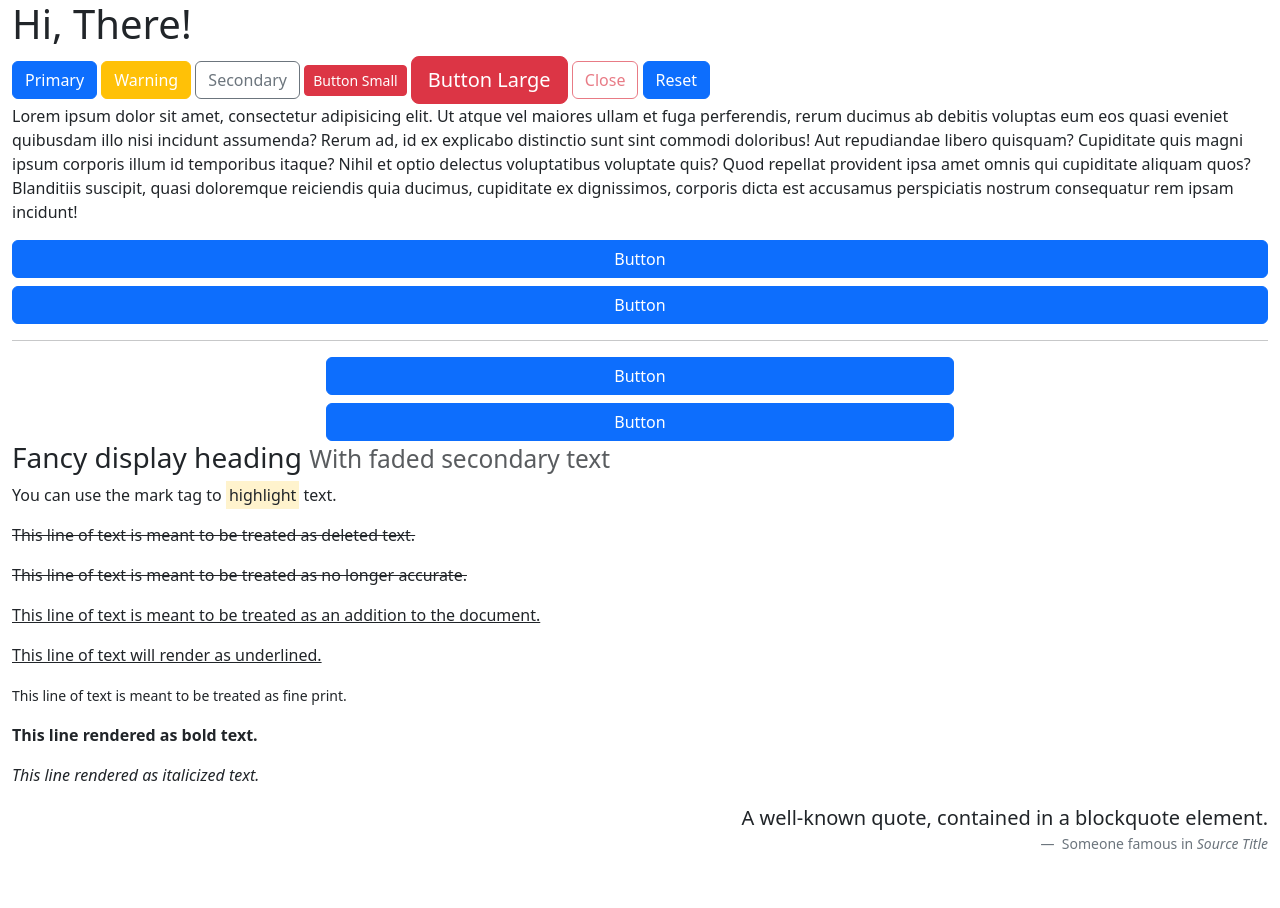
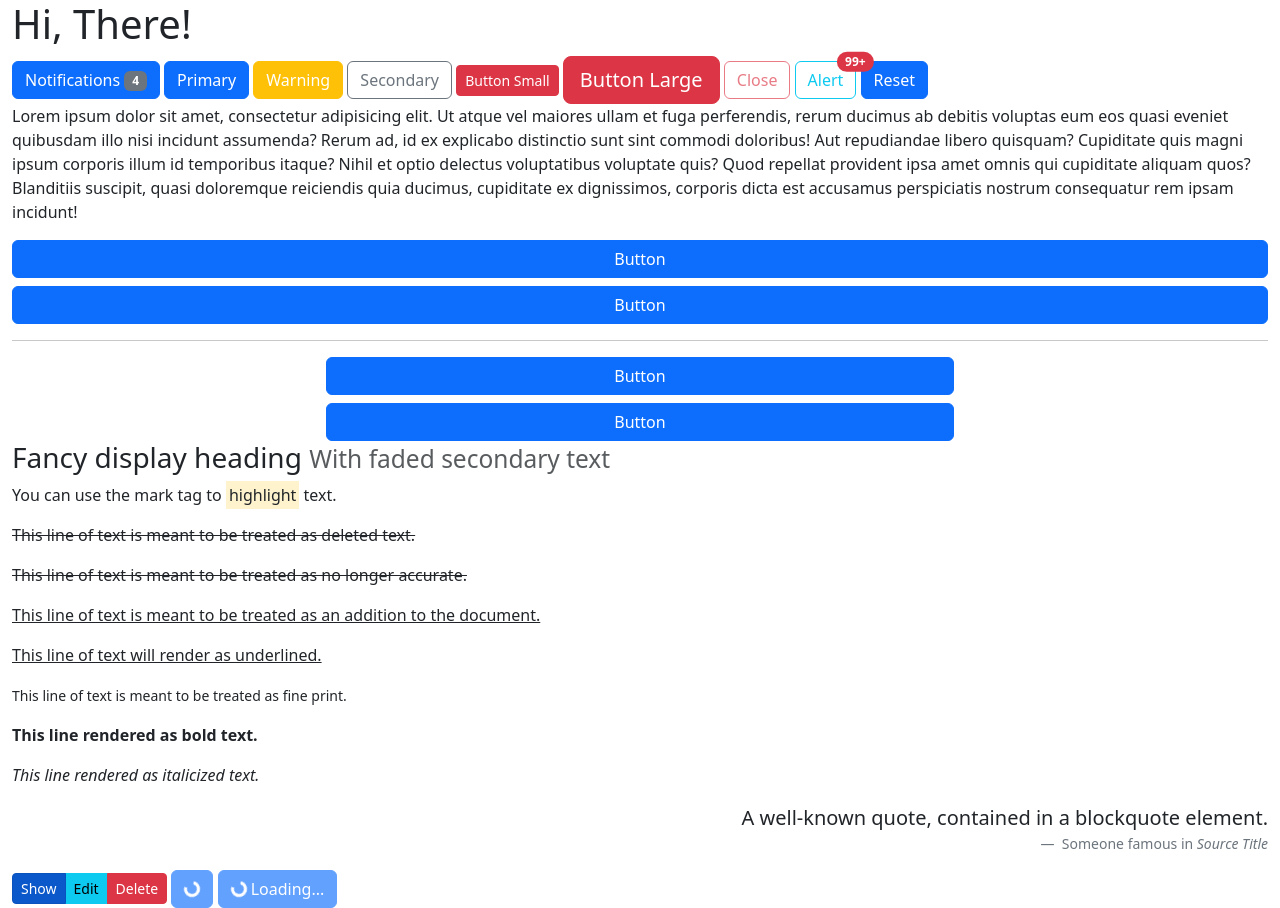
Before and after one commit to Hazzanawarafik/belajar_bootstrap, a plain HTML site: page index.html in a window 1280 px wide. Before the commit the page ends 870 px from the top, so only its background shows below. Drawn offline with nearby package versions, Linux system fonts and the light colour scheme.

Commit message:
Componen lencana alert dan menggabungkan Button

```diff
--- a/index.html
+++ b/index.html
@@ -11,12 +11,22 @@
 <body>
     <div class="container-fluid">
         <h1>Hi, There!</h1>
+        <button type=" button" class="btn btn-primary">
+            Notifications <span class="badge text-bg-secondary">4</span>
+        </button>
         <button type="button" class="btn btn-primary">Primary</button>
         <button type="button" class="btn btn-warning text-white">Warning</button>
         <button type="button" class="btn btn-outline-secondary">Secondary</button>
         <button type="buttpn" class="btn btn-danger btn-sm">Button Small</button>
         <button type="buttpn" class="btn btn-danger btn-lg">Button Large</button>
         <button type="button" class="btn btn-outline-danger" disabled>Close</button>
+        <button type="button" class="btn btn-outline-info position-relative">
+            Alert
+            <span class="position-absolute top-0 start-100 translate-middle badge rounded-pill bg-danger">
+                99+
+                <span class="visually-hidden">unread messages</span>
+            </span>
+        </button>
         <input class="btn btn-primary" type="reset" value="Reset">
         <p>Lorem ipsum dolor sit amet, consectetur adipisicing elit. Ut atque vel maiores ullam et fuga perferendis, rerum ducimus ab debitis voluptas eum eos quasi eveniet quibusdam illo nisi incidunt assumenda?
         Rerum ad, id ex explicabo distinctio sunt sint commodi doloribus! Aut repudiandae libero quisquam? Cupiditate quis magni ipsum corporis illum id temporibus itaque? Nihil et optio delectus voluptatibus voluptate quis?
@@ -50,6 +60,19 @@
                 Someone famous in <cite title="Source Title">Source Title</cite>
             </figcaption>
         </figure>
+        <div class="btn-group btn-group-sm">
+            <a href="#" class="btn btn-primary active" aria-current="page">Show</a>
+            <a href="#" class="btn btn-info">Edit</a>
+            <a href="#" class="btn btn-danger">Delete</a>
+        </div>
+        <button class="btn btn-primary" type="button" disabled>
+            <span class="spinner-border spinner-border-sm" role="status" aria-hidden="true"></span>
+            <span class="visually-hidden">Loading...</span>
+        </button>
+        <button class="btn btn-primary" type="button" disabled>
+            <span class="spinner-border spinner-border-sm" role="status" aria-hidden="true"></span>
+            Loading...
+        </button>
     </div>
     <script src="https://cdn.jsdelivr.net/npm/@popperjs/core@2.11.6/dist/umd/popper.min.js" integrity="sha384-oBqDVmMz9ATKxIep9tiCxS/Z9fNfEXiDAYTujMAeBAsjFuCZSmKbSSUnQlmh/jp3" crossorigin="anonymous"></script>
     <script src="https://cdn.jsdelivr.net/npm/bootstrap@5.3.0-alpha2/dist/js/bootstrap.min.js" integrity="sha384-heAjqF+bCxXpCWLa6Zhcp4fu20XoNIA98ecBC1YkdXhszjoejr5y9Q77hIrv8R9i" crossorigin="anonymous"></script>
```
